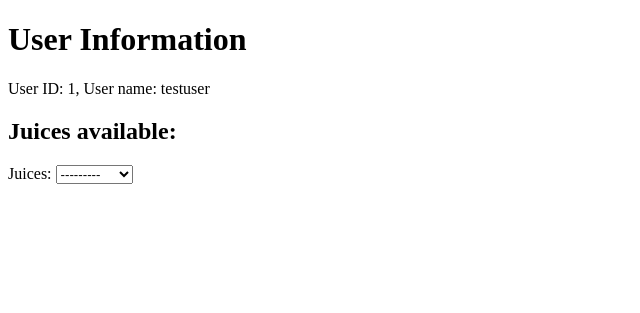
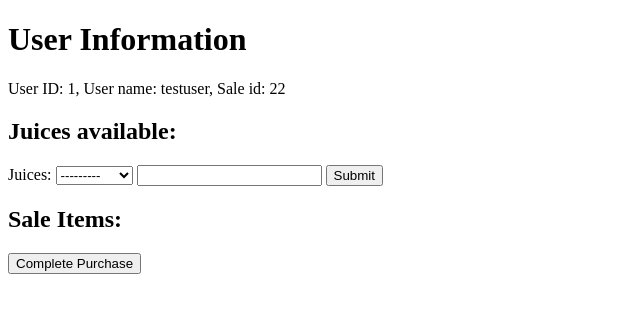
Before and after one commit to CamilaPua/juicycompany, a Django app: page /juiceapp/purchase/ in a window 1280 px wide. Shown: the top 313 px of the page, without its empty margins (0-640 px from the left). Run offline with Django 4.2, Linux system fonts and the light colour scheme; a user stored in the database is signed in; data comes from the database, SQL or seed files in the repository; both versions use the stored data as it was after the commit.

Commit message:
Added primitive purchase juiceapp funcion

```diff
--- a/juiceapp/models.py
+++ b/juiceapp/models.py
@@ -11,6 +11,7 @@
 class Sale(models.Model):
     client = models.ForeignKey(User, on_delete=models.CASCADE)
     date = models.DateField(auto_now=True)
+    is_completed = models.BooleanField(default=False)
 
 class SaleItem(models.Model):
     sale = models.ForeignKey(Sale, on_delete=models.CASCADE)
--- a/juiceapp/templates/base.html
+++ b/juiceapp/templates/base.html
@@ -6,7 +6,7 @@
 <body>
     <header>
         <h1>User Information</h1>
-    <span>User ID: {{ user_id }}, </span><span>User name: {{ user_name }}</span>
+    <span>User ID: {{ user_id }}, </span><span>User name: {{ user_name }}, </span><span>Sale id: {{ sale.id }}</span>
     </header>
     <main>
         {% block content %}
--- a/juiceapp/templates/purchase.html
+++ b/juiceapp/templates/purchase.html
@@ -3,6 +3,21 @@
 {% block content %}
 
   <h2>Juices available:</h2>
-  {{ form }}
+  <form method="POST">
+    {% csrf_token %}
+    {{ form }}
+    <input type="number" name="quantity">
+    <button type="submit">Submit</button>
+  </form>
 
+  <h2>Sale Items:</h2>
+  <ul>
+    {% for sale_item in sale.saleitem_set.all %}
+    <li>{{ sale_item.juice.name }} - Quantity: {{ sale_item.quantity }}</li>
+    {% endfor %}
+  </ul>
+  <form action="{% url 'complete_purchase' %}" method="PUT">
+    {% csrf_token %}
+    <button type="submit">Complete Purchase</button>
+  </form>
 {% endblock %}
--- a/juiceapp/tests.py
+++ b/juiceapp/tests.py
@@ -18,6 +18,8 @@
         self.client.logout()
         response = self.client.get('/juiceapp/purchase/')
         self.assertEqual(response.status_code, 302)
+        url_in_test = response.url
+        self.assertEqual(url_in_test, "/juiceapp/login/?next=/juiceapp/purchase/")
 
     def test_append_juices(self):
 
--- a/juiceapp/urls.py
+++ b/juiceapp/urls.py
@@ -1,11 +1,12 @@
 from django.urls import path
+from django.views.generic import RedirectView
 from . import views
-from django.views.generic import RedirectView
 
 urlpatterns = [
 
     path('', RedirectView.as_view(url='/juiceapp/')),
-    path('juiceapp/',RedirectView.as_view(url='/juiceapp/purchase/')),
-    path('juiceapp/purchase/', views.purchase, name='purchase')
+    path('juiceapp/', RedirectView.as_view(url='/juiceapp/purchase/')),
+    path('juiceapp/purchase/', views.Purchase.as_view(), name='purchase'),
+    path('juiceapp/purchase/complete_purchase/', views.Purchase.complete_purchase, name='complete_purchase')
 
 ]
--- a/juiceapp/views.py
+++ b/juiceapp/views.py
@@ -1,19 +1,52 @@
-from django.shortcuts import render
+from django.shortcuts import render, redirect, HttpResponse
 from .models import *
 from .forms import JuiceForm
-from django.contrib.auth import authenticate, login, logout
 from django.contrib.auth.decorators import login_required
+from django.views import View
+from django.contrib.auth.mixins import LoginRequiredMixin
 
-@login_required()
-def purchase(request):
-    user=request.user
+class Purchase(LoginRequiredMixin, View):
 
-    content={
+    def get(self, request):
+        user = request.user
+        sale = Sale.objects.filter(client=user, is_completed=False).last()
 
-        'user_id': user.id,
-        'user_name': user.username,
-        'form': JuiceForm()
+        if sale is None:
+            sale = Sale.objects.create(client=user)
 
+        content = {
+            'user_id': user.id,
+            'user_name': user.username,
+            'form': JuiceForm(),
+            'sale': sale
         }
+        return render(request, 'purchase.html', content)
 
-    return render(request, 'purchase.html',content)
+    def post(self, request):
+        juice_id = request.POST.get("juices")
+        quantity = request.POST.get("quantity")
+        user = request.user
+
+        sale = Sale.objects.filter(client=user, is_completed=False).last()
+        if sale is None:
+            sale = Sale.objects.create(client=user)
+
+        juice = Juice.objects.get(pk=juice_id)
+
+        try:
+            saleItem = SaleItem(sale=sale, juice=juice, quantity=quantity)
+            saleItem.save()
+
+        except Exception as e:
+            print(f"Error creating SaleItem: {e}")
+
+        return redirect('/juiceapp/purchase/')
+
+    def complete_purchase(request):
+        client=request.user
+        sale = Sale.objects.filter(client=client, is_completed=False).last()
+        if SaleItem.objects.filter(sale=sale).exists():
+            sale.is_completed = True
+            sale.save()
+
+        return redirect('/juiceapp/purchase/')
```
Also changed, not shown: db.sqlite3.
